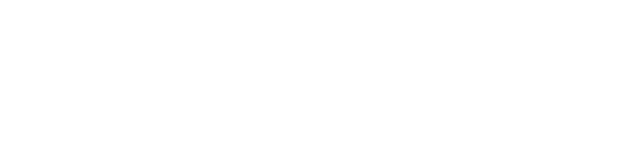
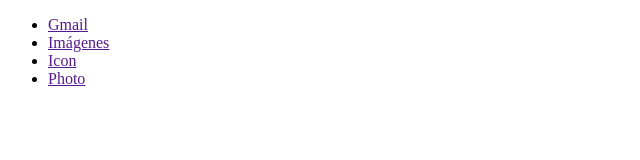
Before and after one commit to Lmendev/Google-clone, a plain HTML site: page index.html in a window 1280 px wide. Shown: the whole page, without its empty margins (0-640 px from the left). Drawn offline with Linux system fonts and the light colour scheme.

Commit message:
HTML Header structured

```diff
--- a/index.html
+++ b/index.html
@@ -8,6 +8,15 @@
     <link rel="stylesheet" href="./css/main.css">
 </head>
 <body>
-
+    <header>
+        <nav>
+            <ul>
+                <li><a href="">Gmail</a></li>
+                <li><a href="">Imágenes</a></li>
+                <li><a href="">Icon</a></li>
+                <li><a href="">Photo</a></li>
+            </ul>
+        </nav>
+    </header>
 </body>
 </html>
```
